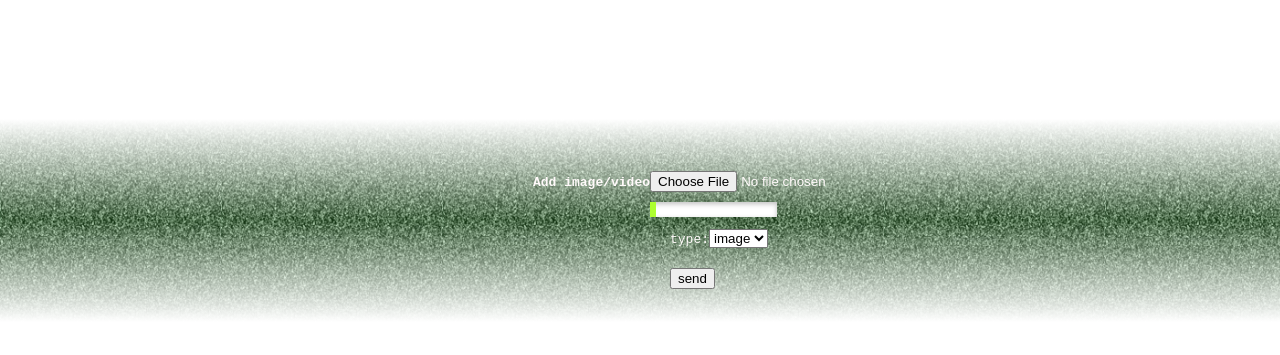
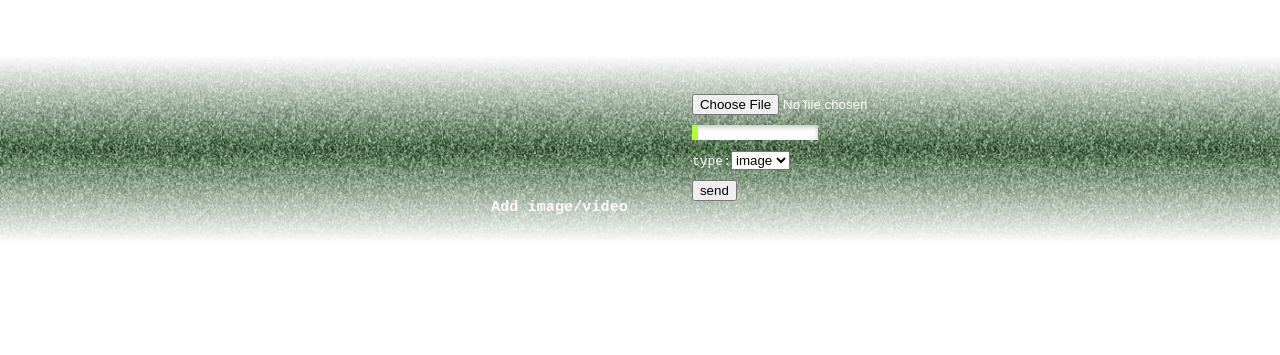
Before and after one commit to lievn/radical-display, a React (Vite) app: page /admin in a window 1280 px wide. Shown: the part 201-556 px from the top of the page. Built offline with nearby package versions, Linux system fonts and the light colour scheme.

Commit message:
Some basic styling to admin component

```diff
--- a/src/Admin.css
+++ b/src/Admin.css
@@ -20,18 +20,23 @@ body {
     rgba(255, 255, 255, 1)
   );
   display: flex;
-  align-items: baseline;
+  align-items: end;
   justify-content: center;
   font-family: monospace;
-  margin-top: 25%;
+  margin-top: 20%;
   padding: 3em 1em 1em 6em;
   color: rgb(255, 250, 250);
 }
 label {
-  margin-left: 20px;
+  margin-left: 0px;
 }
 button {
-  margin: 20px;
+  margin-top: 10px;
+  margin-bottom: 30px;
+}
+
+h3 {
+  padding-right: 5%;
 }
 
 #uploader {
--- a/src/Admin.js
+++ b/src/Admin.js
@@ -25,7 +25,7 @@ export default class Admin extends React.Component {
     return (
       <div className="noise">
         <div className="container">
-          <h4>Add image/video</h4>
+          <h3>Add image/video</h3>
           <div className="form">
             <input type="file" id="file" onChange={this.storeFile} />
             <br />
```
